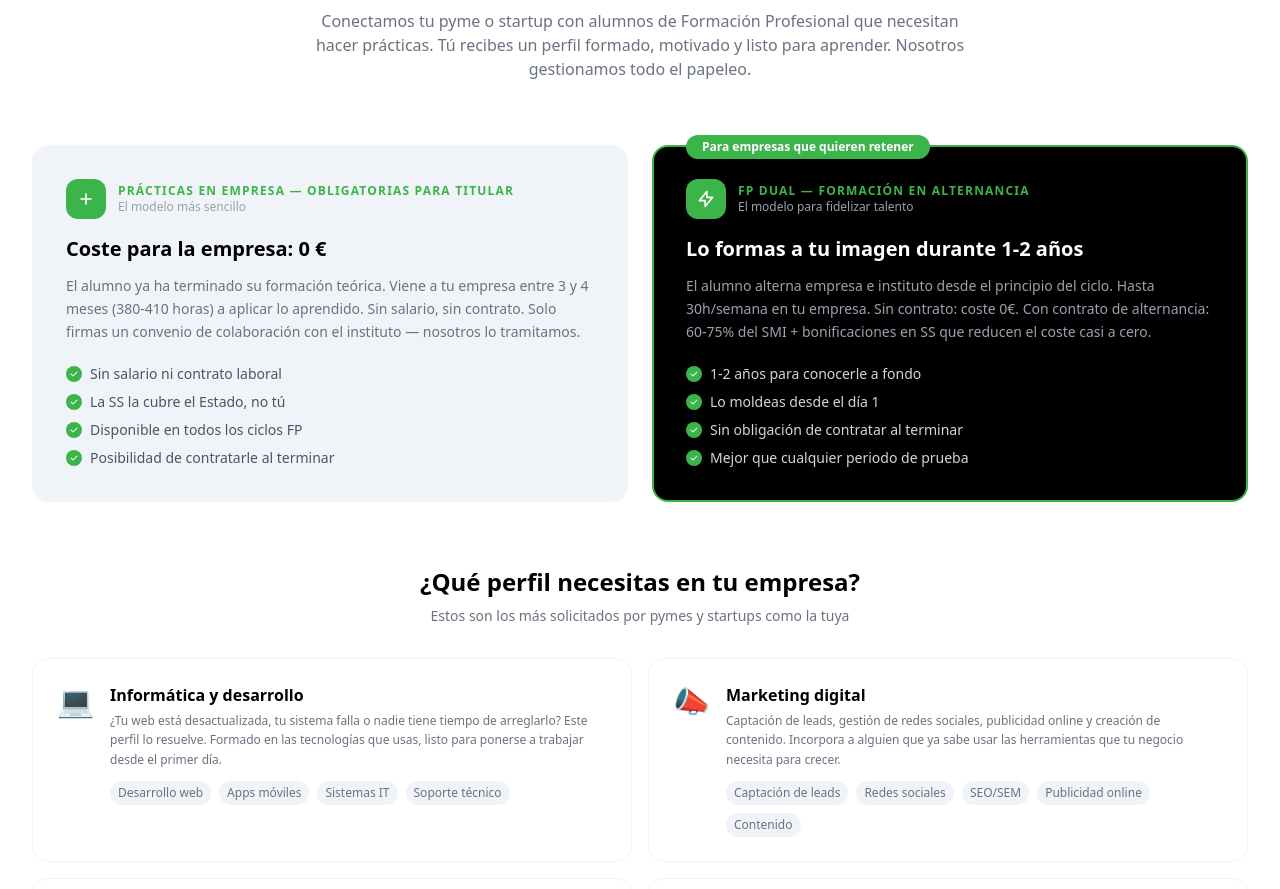
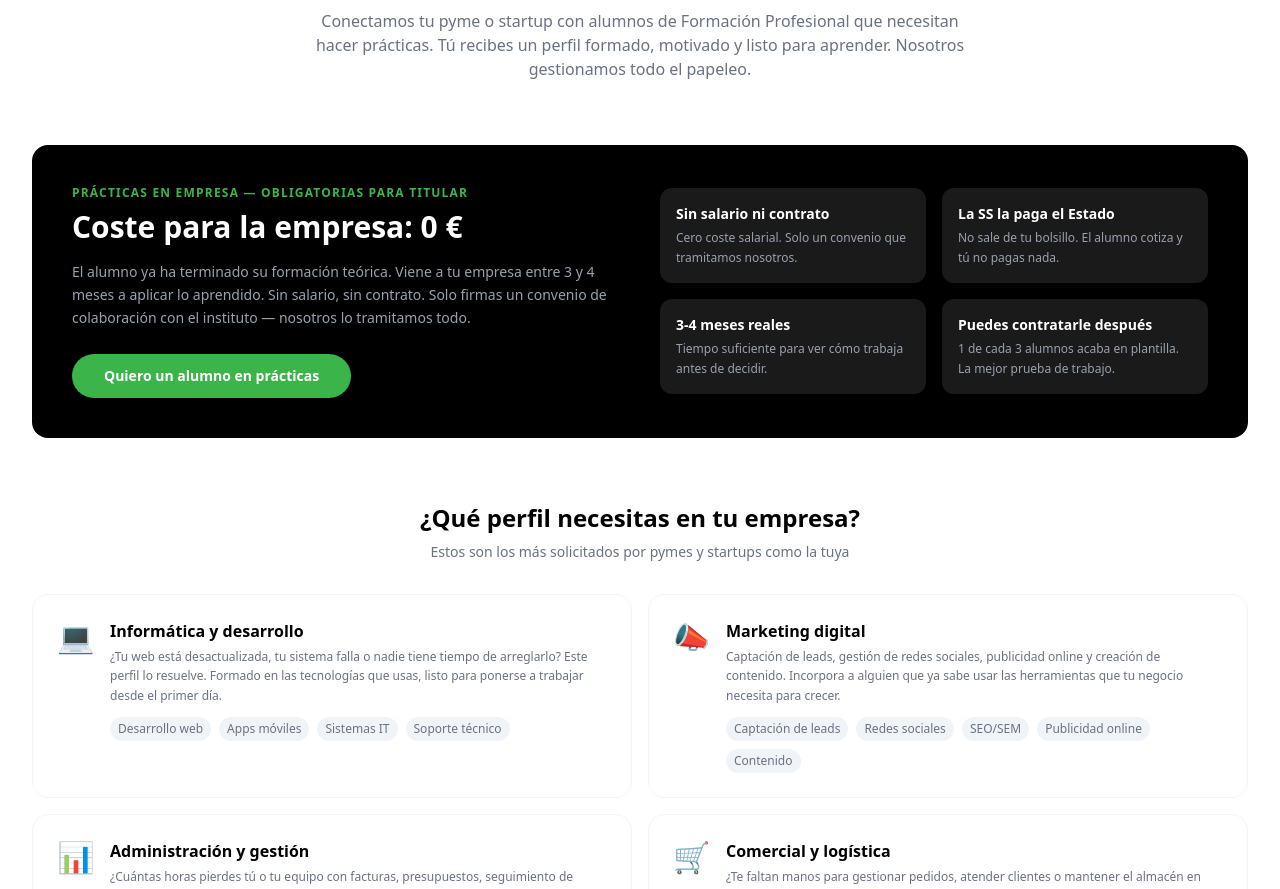
Before and after one commit to Job2Jump/job2jump-web, a Next.js app: page /empresas in a window 1280 px wide. Shown: the part 1160-2049 px from the top of the page. Built offline with nearby package versions, Linux system fonts and the light colour scheme.

Commit message:
Empresas: elimina tarjeta Dual, da protagonismo a prácticas en bloque completo
Co-Authored-By: Claude Sonnet 4.6 <noreply@anthropic.com>

```diff
--- a/app/empresas/page.js
+++ b/app/empresas/page.js
@@ -88,67 +88,30 @@ export default function Empresas() {
             </p>
           </div>
 
-          {/* Dos modalidades */}
-          <div className="grid md:grid-cols-2 gap-6 mb-16">
-            <div className="bg-[#F0F4F8] rounded-2xl p-8 border-2 border-gray-100">
-              <div className="flex items-center gap-3 mb-4">
-                <div className="w-10 h-10 rounded-xl bg-[#3BB54A] flex items-center justify-center flex-shrink-0">
-                  <svg className="w-5 h-5 text-white" fill="none" stroke="currentColor" viewBox="0 0 24 24">
-                    <path strokeLinecap="round" strokeLinejoin="round" strokeWidth={2} d="M12 6v6m0 0v6m0-6h6m-6 0H6" />
-                  </svg>
+          {/* Modalidad principal — Prácticas */}
+          <div className="bg-[#000000] rounded-2xl p-10 mb-16 grid md:grid-cols-2 gap-10 items-center">
+            <div>
+              <p className="text-xs font-semibold uppercase tracking-widest text-[#3BB54A] mb-2">Prácticas en empresa — Obligatorias para titular</p>
+              <h3 className="text-3xl font-bold text-white mb-4">Coste para la empresa: 0 €</h3>
+              <p className="text-gray-400 text-sm leading-relaxed mb-6">
+                El alumno ya ha terminado su formación teórica. Viene a tu empresa entre 3 y 4 meses a aplicar lo aprendido. Sin salario, sin contrato. Solo firmas un convenio de colaboración con el instituto — nosotros lo tramitamos todo.
+              </p>
+              <a href="mailto:hola@job2jump.es" className="inline-block bg-[#3BB54A] text-white px-8 py-3 rounded-full font-semibold text-sm hover:bg-[#2ea03c] transition">
+                Quiero un alumno en prácticas
+              </a>
+            </div>
+            <div className="grid grid-cols-2 gap-4">
+              {[
+                { titulo: "Sin salario ni contrato", desc: "Cero coste salarial. Solo un convenio que tramitamos nosotros." },
+                { titulo: "La SS la paga el Estado", desc: "No sale de tu bolsillo. El alumno cotiza y tú no pagas nada." },
+                { titulo: "3-4 meses reales", desc: "Tiempo suficiente para ver cómo trabaja antes de decidir." },
+                { titulo: "Puedes contratarle después", desc: "1 de cada 3 alumnos acaba en plantilla. La mejor prueba de trabajo." },
+              ].map((item, i) => (
+                <div key={i} className="bg-white/10 rounded-xl p-4">
+                  <p className="text-sm font-bold text-white mb-1">{item.titulo}</p>
+                  <p className="text-xs text-gray-400 leading-relaxed">{item.desc}</p>
                 </div>
-                <div>
-                  <p className="text-xs font-semibold uppercase tracking-widest text-[#3BB54A]">Prácticas en empresa — Obligatorias para titular</p>
-                  <p className="text-xs text-gray-400">El modelo más sencillo</p>
-                </div>
-              </div>
-              <h3 className="text-xl font-bold text-[#000000] mb-3">Coste para la empresa: 0 €</h3>
-              <p className="text-gray-500 text-sm leading-relaxed mb-5">
-                El alumno ya ha terminado su formación teórica. Viene a tu empresa entre 3 y 4 meses (380-410 horas) a aplicar lo aprendido. Sin salario, sin contrato. Solo firmas un convenio de colaboración con el instituto — nosotros lo tramitamos.
-              </p>
-              <ul className="space-y-2">
-                {["Sin salario ni contrato laboral", "La SS la cubre el Estado, no tú", "Disponible en todos los ciclos FP", "Posibilidad de contratarle al terminar"].map((item, i) => (
-                  <li key={i} className="flex items-center gap-2 text-sm text-gray-600">
-                    <div className="w-4 h-4 rounded-full bg-[#3BB54A] flex items-center justify-center flex-shrink-0">
-                      <svg className="w-2.5 h-2.5 text-white" fill="currentColor" viewBox="0 0 20 20">
-                        <path fillRule="evenodd" d="M16.707 5.293a1 1 0 010 1.414l-8 8a1 1 0 01-1.414 0l-4-4a1 1 0 011.414-1.414L8 12.586l7.293-7.293a1 1 0 011.414 0z" clipRule="evenodd" />
-                      </svg>
-                    </div>
-                    {item}
-                  </li>
-                ))}
-              </ul>
-            </div>
-
-            <div className="bg-[#000000] rounded-2xl p-8 border-2 border-[#3BB54A] relative">
-              <span className="absolute -top-3 left-8 bg-[#3BB54A] text-white text-xs font-bold px-4 py-1 rounded-full">Para empresas que quieren retener</span>
-              <div className="flex items-center gap-3 mb-4">
-                <div className="w-10 h-10 rounded-xl bg-[#3BB54A] flex items-center justify-center flex-shrink-0">
-                  <svg className="w-5 h-5 text-white" fill="none" stroke="currentColor" viewBox="0 0 24 24">
-                    <path strokeLinecap="round" strokeLinejoin="round" strokeWidth={2} d="M13 10V3L4 14h7v7l9-11h-7z" />
-                  </svg>
-                </div>
-                <div>
-                  <p className="text-xs font-semibold uppercase tracking-widest text-[#3BB54A]">FP Dual — Formación en alternancia</p>
-                  <p className="text-xs text-gray-400">El modelo para fidelizar talento</p>
-                </div>
-              </div>
-              <h3 className="text-xl font-bold text-white mb-3">Lo formas a tu imagen durante 1-2 años</h3>
-              <p className="text-gray-400 text-sm leading-relaxed mb-5">
-                El alumno alterna empresa e instituto desde el principio del ciclo. Hasta 30h/semana en tu empresa. Sin contrato: coste 0€. Con contrato de alternancia: 60-75% del SMI + bonificaciones en SS que reducen el coste casi a cero.
-              </p>
-              <ul className="space-y-2">
-                {["1-2 años para conocerle a fondo", "Lo moldeas desde el día 1", "Sin obligación de contratar al terminar", "Mejor que cualquier periodo de prueba"].map((item, i) => (
-                  <li key={i} className="flex items-center gap-2 text-sm text-gray-300">
-                    <div className="w-4 h-4 rounded-full bg-[#3BB54A] flex items-center justify-center flex-shrink-0">
-                      <svg className="w-2.5 h-2.5 text-white" fill="currentColor" viewBox="0 0 20 20">
-                        <path fillRule="evenodd" d="M16.707 5.293a1 1 0 010 1.414l-8 8a1 1 0 01-1.414 0l-4-4a1 1 0 011.414-1.414L8 12.586l7.293-7.293a1 1 0 011.414 0z" clipRule="evenodd" />
-                      </svg>
-                    </div>
-                    {item}
-                  </li>
-                ))}
-              </ul>
+              ))}
             </div>
           </div>
 
```
